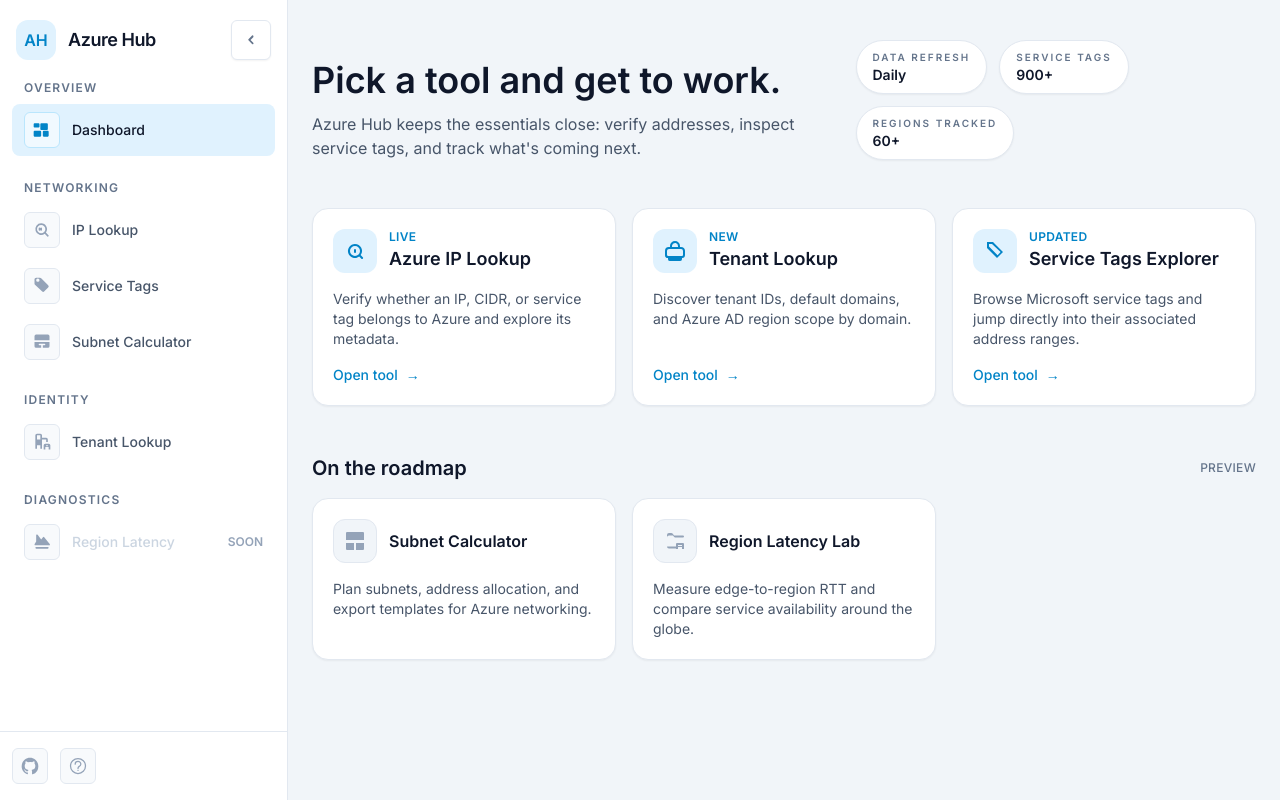
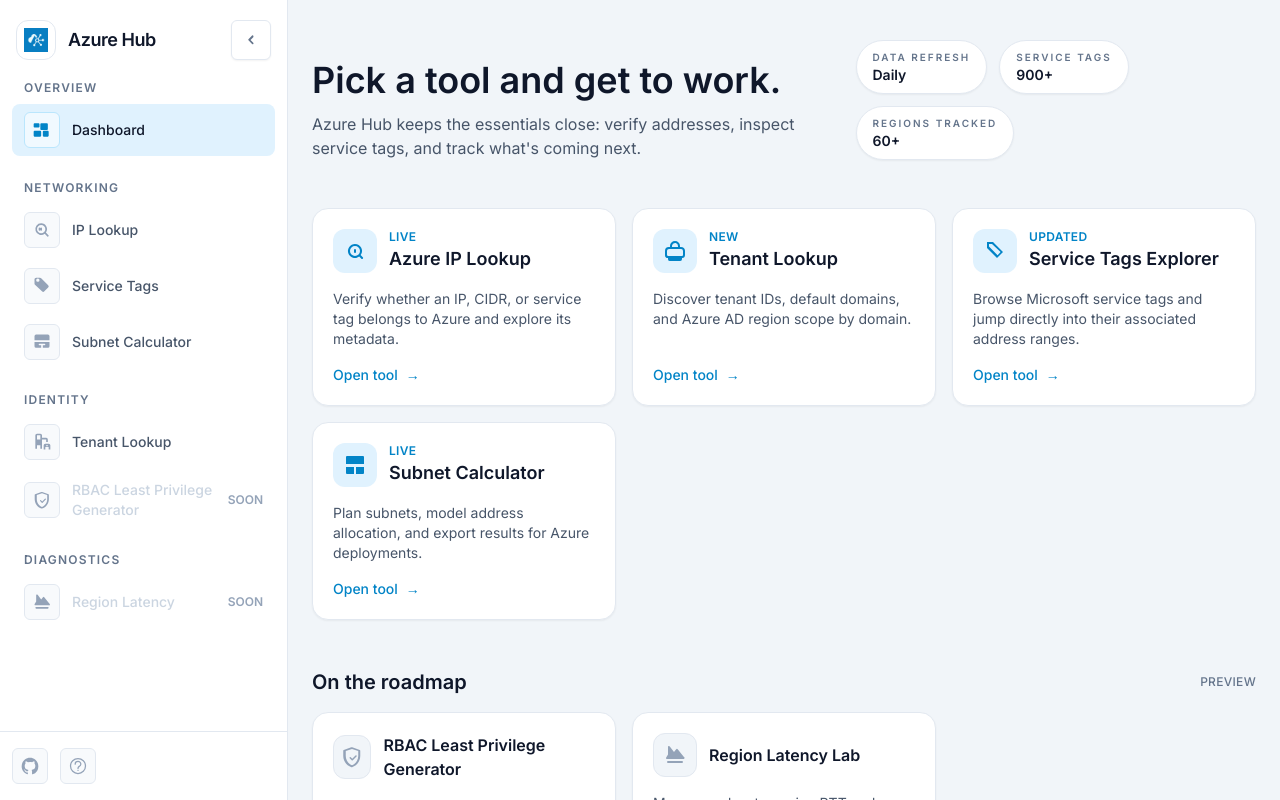
Before and after one commit to endgor/azure-ip-lookup, a Next.js app: page / in a window 1280 px wide. Built offline with nearby package versions, Linux system fonts and the light colour scheme.

Commit message:
Enhance UI components and functionality: add RBAC icon to Layout, update SubnetExportButton to support onTrigger prop, and improve Subnet Calculator interactions.

```diff
--- a/src/components/Layout.tsx
+++ b/src/components/Layout.tsx
@@ -1,6 +1,7 @@
 import { useMemo, useState } from 'react';
 import type { ReactNode } from 'react';
 import Head from 'next/head';
+import Image from 'next/image';
 import Link from 'next/link';
 import { useRouter } from 'next/router';
 
@@ -11,6 +12,7 @@
   | 'tenant'
   | 'subnet'
   | 'latency'
+  | 'rbac'
   | 'github'
   | 'help';
 
@@ -111,6 +113,22 @@
       />
     </svg>
   ),
+  rbac: (active: boolean) => (
+    <svg
+      viewBox="0 0 24 24"
+      aria-hidden="true"
+      className={`h-5 w-5 transition-colors ${active ? 'text-sky-600' : 'text-slate-400'}`}
+    >
+      <path
+        fill="currentColor"
+        d="M12 2.25a.75.75 0 01.26.048l7.5 2.7a.75.75 0 01.49.702V11c0 5.038-3.36 9.693-8.24 11.145a.75.75 0 01-.52 0C6.61 20.693 3.25 16.038 3.25 11V5.7a.75.75 0 01.49-.702l7.5-2.7a.75.75 0 01.26-.048zM12 3.9L5.75 6.08V11c0 4.142 2.775 7.984 6.25 9.276 3.475-1.292 6.25-5.134 6.25-9.276V6.08L12 3.9z"
+      />
+      <path
+        fill="currentColor"
+        d="M16.53 10.47a.75.75 0 010 1.06l-3.75 3.75a.75.75 0 01-1.06 0l-2-2a.75.75 0 011.06-1.06l1.47 1.47 3.22-3.22a.75.75 0 011.06 0z"
+      />
+    </svg>
+  ),
   github: (active: boolean) => (
     <svg
       viewBox="0 0 24 24"
@@ -186,6 +204,13 @@
         label: 'Tenant Lookup',
         href: '/tools/tenant-lookup',
         icon: 'tenant'
+      },
+      {
+        label: 'RBAC Least Privilege Generator',
+        href: '/tools/rbac-least-privilege',
+        icon: 'rbac',
+        comingSoon: true,
+        disabled: true
       }
     ]
   },
@@ -262,8 +287,15 @@
           >
             <div className="flex items-center justify-between gap-3 px-4 py-5">
               <Link href="/" className="flex items-center gap-3" aria-label="Azure Hub home">
-                <span className="flex h-10 w-10 items-center justify-center rounded-xl bg-sky-100 text-sky-600 font-semibold">
-                  AH
+                <span className="flex h-10 w-10 items-center justify-center rounded-xl border border-slate-200 bg-white">
+                  <Image
+                    src="/favicons/favicon-32x32.png"
+                    alt="Azure Hub logo"
+                    width={24}
+                    height={24}
+                    priority
+                    unoptimized
+                  />
                 </span>
                 <span className={`text-lg font-semibold tracking-tight ${isSidebarCollapsed ? 'hidden' : 'block'}`}>
                   Azure Hub
@@ -333,7 +365,7 @@
                           }}
                         >
                           <span
-                            className={`flex h-9 w-9 items-center justify-center rounded-md border transition-colors ${
+                            className={`flex h-9 w-9 shrink-0 items-center justify-center rounded-md border transition-colors ${
                               active ? 'border-sky-200 bg-sky-50' : 'border-slate-200 bg-slate-50'
                             }`}
                           >
--- a/src/components/SubnetExportButton.tsx
+++ b/src/components/SubnetExportButton.tsx
@@ -10,6 +10,7 @@
   rowComments: Record<string, string>;
   disabled?: boolean;
   variant?: 'default' | 'icon';
+  onTrigger?: () => void;
 }
 
 export default function SubnetExportButton({
@@ -20,7 +21,8 @@
   rowColors,
   rowComments,
   disabled = false,
-  variant = 'default'
+  variant = 'default',
+  onTrigger
 }: SubnetExportButtonProps) {
   const [isOpen, setIsOpen] = useState(false);
   const [isExporting, setIsExporting] = useState(false);
@@ -88,7 +90,10 @@
       <button
         type="button"
         className={triggerClasses}
-        onClick={() => setIsOpen((current) => !current)}
+        onClick={() => {
+          onTrigger?.();
+          setIsOpen((current) => !current);
+        }}
         aria-expanded={isOpen}
         aria-haspopup="true"
         disabled={isExporting}
--- a/src/pages/index.tsx
+++ b/src/pages/index.tsx
@@ -43,19 +43,37 @@
         />
       </svg>
     )
+  },
+  {
+    title: 'Subnet Calculator',
+    description: 'Plan subnets, model address allocation, and export results for Azure deployments.',
+    href: '/tools/subnet-calculator',
+    badge: 'Live',
+    icon: (
+      <svg viewBox="0 0 24 24" className="h-6 w-6 text-sky-600" aria-hidden="true">
+        <path
+          fill="currentColor"
+          d="M4 3h16a1 1 0 011 1v7H3V4a1 1 0 011-1zm0 11h7v7H4a1 1 0 01-1-1v-6zm9 0h8v6a1 1 0 01-1 1h-7v-7z"
+        />
+      </svg>
+    )
   }
 ] as const;
 
 const UPCOMING_TOOLS = [
   {
-    title: 'Subnet Calculator',
-    description: 'Plan subnets, address allocation, and export templates for Azure networking.',
-    href: '/tools/subnet-calculator',
+    title: 'RBAC Least Privilege Generator',
+    description: 'Design scoped Azure RBAC role definitions that follow least-privilege guidance.',
+    href: '/tools/rbac-least-privilege',
     icon: (
       <svg viewBox="0 0 24 24" className="h-6 w-6 text-slate-400" aria-hidden="true">
         <path
           fill="currentColor"
-          d="M4 3h16a1 1 0 011 1v7H3V4a1 1 0 011-1zm0 11h7v7H4a1 1 0 01-1-1v-6zm9 0h8v6a1 1 0 01-1 1h-7v-7z"
+          d="M12 2.25a.75.75 0 01.26.048l7.5 2.7a.75.75 0 01.49.702V11c0 5.038-3.36 9.693-8.24 11.145a.75.75 0 01-.52 0C6.61 20.693 3.25 16.038 3.25 11V5.7a.75.75 0 01.49-.702l7.5-2.7a.75.75 0 01.26-.048zM12 3.9L5.75 6.08V11c0 4.142 2.775 7.984 6.25 9.276 3.475-1.292 6.25-5.134 6.25-9.276V6.08L12 3.9z"
+        />
+        <path
+          fill="currentColor"
+          d="M16.53 10.47a.75.75 0 010 1.06l-3.75 3.75a.75.75 0 01-1.06 0l-2-2a.75.75 0 011.06-1.06l1.47 1.47 3.22-3.22a.75.75 0 011.06 0z"
         />
       </svg>
     )
@@ -68,7 +86,7 @@
       <svg viewBox="0 0 24 24" className="h-6 w-6 text-slate-400" aria-hidden="true">
         <path
           fill="currentColor"
-          d="M4 6a2 2 0 012-2h2.18a2 2 0 011.6.8l1.24 1.6H20a1 1 0 010 2h-8a1 1 0 01-.8-.4l-1.24-1.6H6a2 2 0 00-2 2v9h10v2H6a2 2 0 01-2-2V6zm16 8a1 1 0 011 1v5h-2v-2h-4v2h-2v-5a1 1 0 011-1h6zm-1 2h-4v1h4v-1z"
+          d="M5 4a1 1 0 011.78-.62l4.22 5.62 2.19-2.73a1 1 0 011.51 0l6 7.5A1 1 0 0119.98 16H4.02a1 1 0 01-.81-1.59L5 11.53V4zm14 14a1 1 0 110 2H5a1 1 0 110-2h14z"
         />
       </svg>
     )
--- a/src/pages/tools/subnet-calculator.tsx
+++ b/src/pages/tools/subnet-calculator.tsx
@@ -320,6 +320,7 @@
   };
 
   const handleShare = async () => {
+    setIsColorModeActive(false);
     if (typeof window === 'undefined' || isGeneratingShare) {
       return;
     }
@@ -709,7 +710,10 @@
                     <div className="relative" ref={azureMenuRef}>
                       <button
                         type="button"
-                        onClick={() => setIsAzureMenuOpen((current) => !current)}
+                        onClick={() => {
+                          setIsColorModeActive(false);
+                          setIsAzureMenuOpen((current) => !current);
+                        }}
                         className={`inline-flex h-8 w-8 items-center justify-center rounded-full border bg-white text-sky-600 shadow-sm transition focus:outline-none focus:ring-2 focus:ring-sky-200 ${
                           isAzureMenuOpen ? 'border-sky-300' : 'border-slate-200 hover:border-sky-300'
                         }`}
@@ -755,6 +759,7 @@
                       rowColors={rowColors}
                       rowComments={rowComments}
                       variant="icon"
+                      onTrigger={() => setIsColorModeActive(false)}
                     />
                   </div>
 
```
Also changed, not shown: 1 other file (tests, documents, lock files or other folders).
